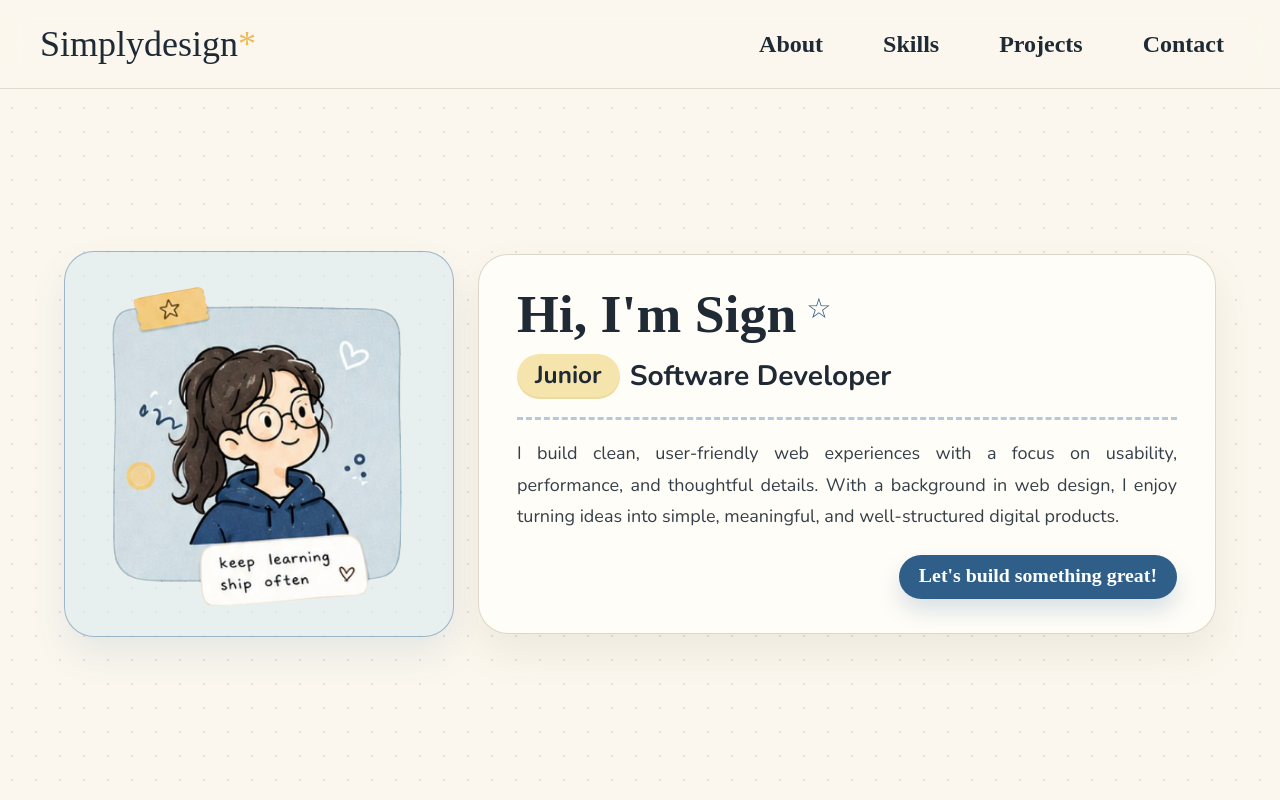
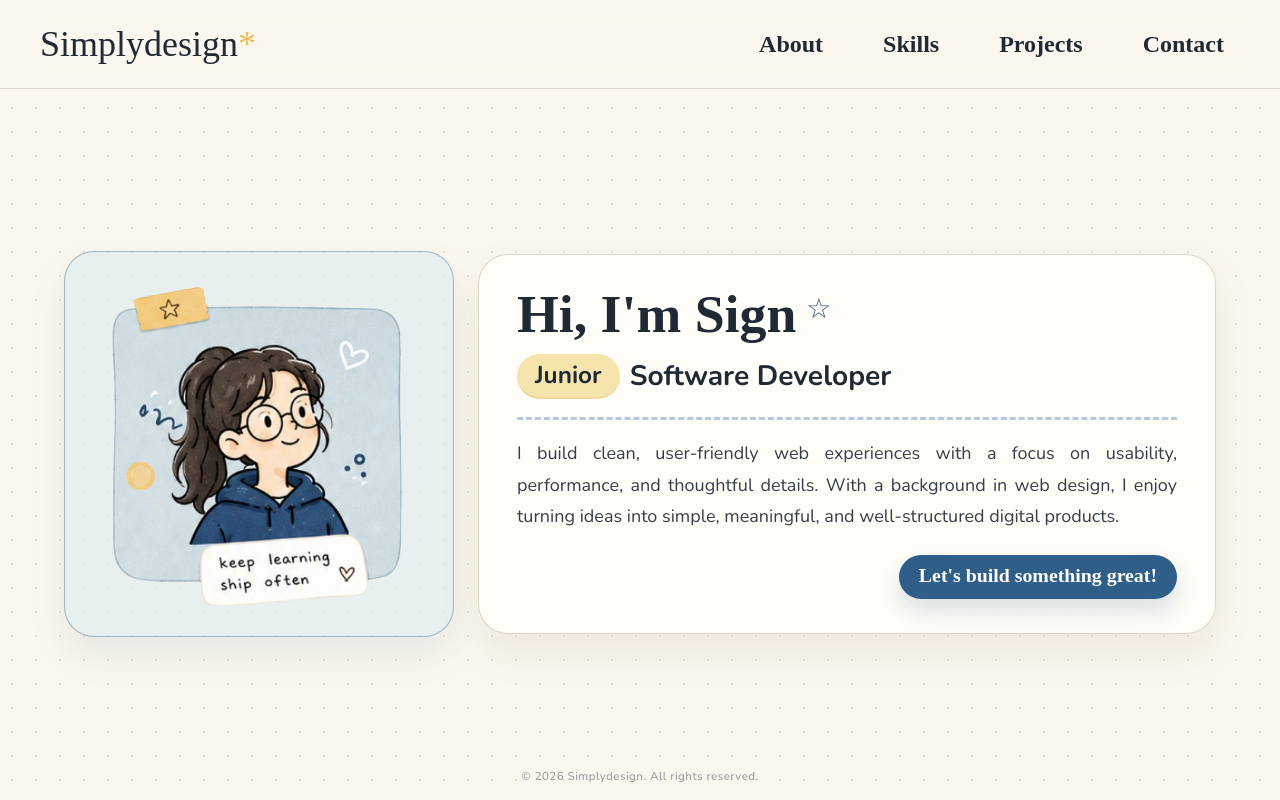
Before and after one commit to Wathisa/portfolio, a React (Vite) app: page /#home in a window 1280 px wide. Built offline with nearby package versions, Linux system fonts and the light colour scheme; a web font is replaced by a local one.

Commit message:
add copyright

```diff
--- a/src/components/FooterNote.jsx
+++ b/src/components/FooterNote.jsx
@@ -1,7 +1,9 @@
 function FooterNote() {
+  const year = new Date().getFullYear();
+
   return (
-    <p className="font-heading mt-8 text-2xl font-bold text-[var(--color-muted-blue)]">
-      Thanks for visiting!
+    <p className="footer-note">
+      &copy; {year} Simplydesign. All rights reserved.
     </p>
   );
 }
--- a/src/components/Layout.jsx
+++ b/src/components/Layout.jsx
@@ -1,4 +1,5 @@
 import Navbar from "./Navbar.jsx";
+import FooterNote from "./FooterNote.jsx";
 
 function Layout({ children, navItems, activeSection, onNavigate }) {
   return (
@@ -9,6 +10,9 @@ function Layout({ children, navItems, activeSection, onNavigate }) {
         onNavigate={onNavigate}
       />
       {children}
+      <footer className="site-footer">
+        <FooterNote />
+      </footer>
     </div>
   );
 }
--- a/src/data/projects.js
+++ b/src/data/projects.js
@@ -2,7 +2,7 @@ export const projects = [
   {
     title: "Creative Market",
     description:
-      "Marketplace app for browsing digital and handmade products with search, product detail pages, cart flow, and authentication.",
+      "A group bootcamp project focused on building a marketplace app for digital and handmade products, featuring search, product detail pages, cart flow, and authentication.",
     stack: ["React", "Tailwind CSS", "Node.js", "Express", "MongoDB", "Git"],
     demoUrl: "https://creative-market-front-end-sprint-2-mu.vercel.app/",
     repoUrl: "https://github.com/Wathisa/creative-market-front-end",
--- a/src/index.css
+++ b/src/index.css
@@ -72,6 +72,17 @@ a {
 
 .page-shell {
   min-height: 100vh;
+}
+
+.site-footer {
+  position: fixed;
+  right: 0;
+  bottom: 16px;
+  left: 0;
+  z-index: 15;
+  display: flex;
+  justify-content: center;
+  pointer-events: none;
 }
 
 .portfolio-nav {
@@ -544,34 +555,34 @@ a {
   border: 1px solid rgba(221, 212, 198, 0.95);
   border-radius: 26px;
   background: rgba(255, 254, 251, 0.98);
-  padding: 18px 16px 16px;
+  padding: 16px 15px 14px;
   box-shadow: 0 12px 18px rgba(129, 108, 78, 0.05);
 }
 
 .project-card-title {
   font-family: var(--font-heading);
-  font-size: 1.42rem;
+  font-size: 1.36rem;
   line-height: 1.05;
   font-weight: 700;
   color: rgba(31, 42, 53, 0.98);
-  min-height: 2.9rem;
+  min-height: 2.6rem;
 }
 
 .project-card-description {
-  margin-top: 8px;
-  font-size: 0.82rem;
-  line-height: 1.5;
+  margin-top: 7px;
+  font-size: 0.8rem;
+  line-height: 1.46;
   color: rgba(31, 42, 53, 0.9);
-  min-height: 4.8rem;
+  min-height: 4.3rem;
 }
 
 .project-stack {
-  margin-top: 10px;
+  margin-top: 9px;
   display: flex;
   flex-wrap: wrap;
   gap: 6px;
   align-content: flex-start;
-  min-height: 2.5rem;
+  min-height: 2.2rem;
 }
 
 .project-stack-pill {
@@ -591,19 +602,19 @@ a {
   margin-top: auto;
   display: flex;
   flex-wrap: wrap;
-  gap: 8px;
-  padding-top: 12px;
+  gap: 7px;
+  padding-top: 10px;
 }
 
 .project-action {
   display: inline-flex;
   align-items: center;
   justify-content: center;
-  gap: 8px;
+  gap: 7px;
   border-radius: 999px;
-  min-height: 36px;
-  padding: 7px 13px;
-  font-size: 0.8rem;
+  min-height: 34px;
+  padding: 6px 12px;
+  font-size: 0.78rem;
   font-weight: 700;
   transition: background-color 180ms ease, color 180ms ease, border-color 180ms ease;
 }
@@ -689,6 +700,17 @@ a {
 .contact-list {
   display: grid;
   gap: 14px;
+}
+
+.footer-note {
+  margin: 0;
+  text-align: center;
+  font-size: 0.72rem;
+  line-height: 1.4;
+  font-weight: 500;
+  letter-spacing: 0.04em;
+  color: rgba(111, 118, 128, 0.72);
+  text-shadow: 0 1px 0 rgba(255, 253, 247, 0.8);
 }
 
 .contact-item {
@@ -980,6 +1002,14 @@ a {
     gap: 10px;
   }
 
+  .site-footer {
+    bottom: 12px;
+  }
+
+  .footer-note {
+    font-size: 0.68rem;
+  }
+
   .contact-item {
     gap: 12px;
     border-radius: 18px;
```
